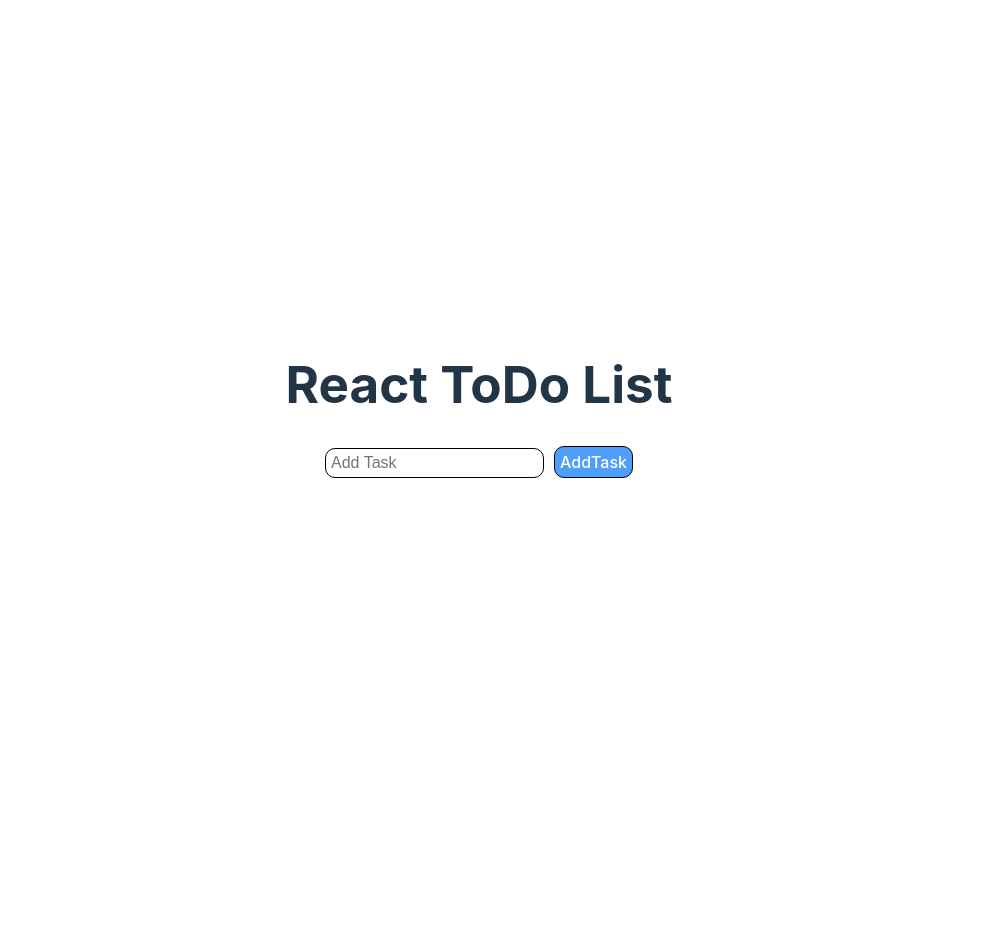
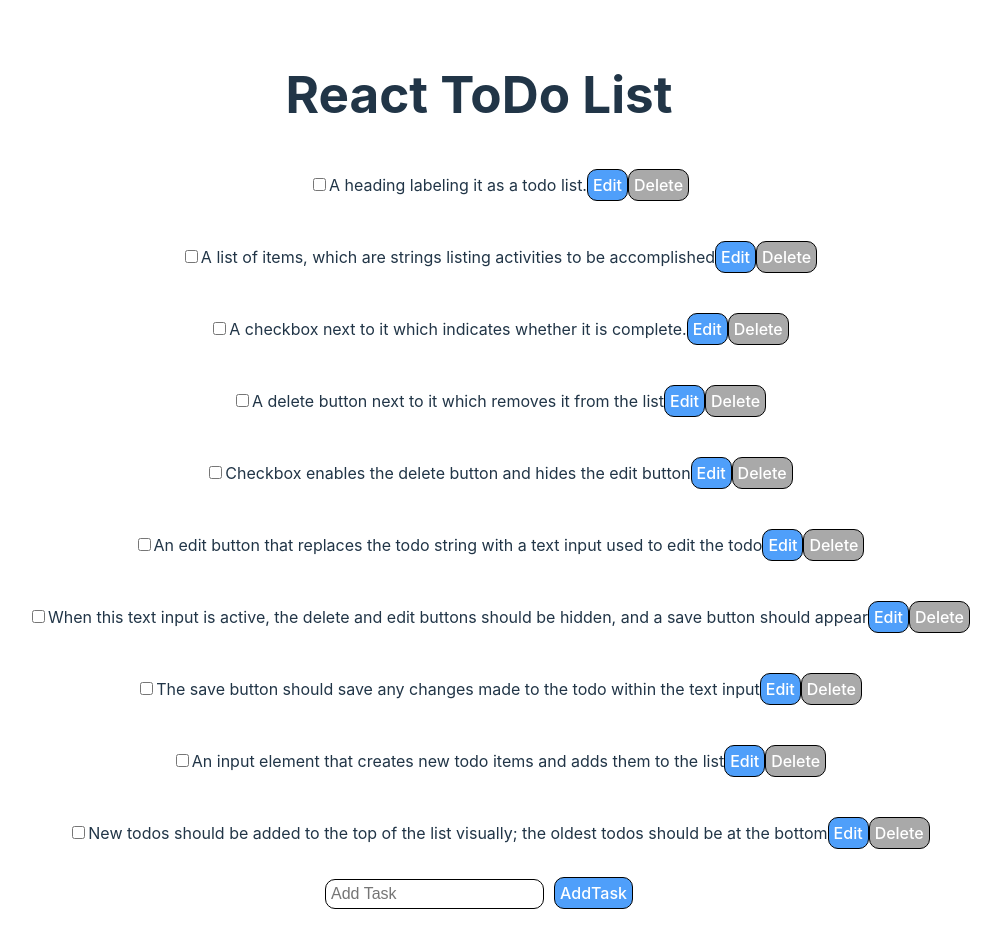
Before and after one commit to Yoojinjo/TodoList, a React (Vite) app: page / in a window 1280 px wide. Shown: the whole page, without its empty margins (161-1162 px from the left). Before the commit the page ends 800 px from the top, so only its background shows below. Built offline with nearby package versions, Linux system fonts and the light colour scheme.

Commit message:
useEffect mounts an inital ToDo List

```diff
--- a/src/App.jsx
+++ b/src/App.jsx
@@ -1,4 +1,4 @@
-import { useState } from "react";
+import { useState, useEffect } from "react";
 import { useReducer } from "react";
 import "./App.css";
 import { v4 as uniqueID } from "uuid"; // import UUID library for unique ids
@@ -6,8 +6,56 @@
 import AddTask from "./AddTask";
 import List from "./List";
 
+const initialTasks = [
+	{
+		id: uniqueID(),
+		text: "A heading labeling it as a todo list.",
+	},
+	{
+		id: uniqueID(),
+		text: "A list of items, which are strings listing activities to be accomplished",
+	},
+	{
+		id: uniqueID(),
+		text: "A checkbox next to it which indicates whether it is complete.",
+	},
+	{
+		id: uniqueID(),
+		text: "A delete button next to it which removes it from the list",
+	},
+	{
+		id: uniqueID(),
+		text: "Checkbox enables the delete button and hides the edit button",
+	},
+	{
+		id: uniqueID(),
+		text: "An edit button that replaces the todo string with a text input used to edit the todo",
+	},
+	{
+		id: uniqueID(),
+		text: "When this text input is active, the delete and edit buttons should be hidden, and a save button should appear",
+	},
+	{
+		id: uniqueID(),
+		text: "The save button should save any changes made to the todo within the text input",
+	},
+	{
+		id: uniqueID(),
+		text: "An input element that creates new todo items and adds them to the list",
+	},
+	{
+		id: uniqueID(),
+		text: "New todos should be added to the top of the list visually; the oldest todos should be at the bottom",
+	},
+];
+
 function App() {
 	const [tasks, setTasks] = useState([]);
+
+	// Populate tasks one time
+	useEffect(() => {
+		setTasks(initialTasks); // Set the initial tasks
+	}, []);
 
 	const addTask = (task) => {
 		const newTask = { id: uniqueID(), text: task }; //add a unique ID
--- a/src/List.jsx
+++ b/src/List.jsx
@@ -56,7 +56,6 @@
 						<p>{task.text}</p>
 					)}
 					<button
-						disabled={checked[task.id]}
 						hidden={checked[task.id]}
 						onClick={() => handleEditClick(task.id, task.text)}
 					>
```
